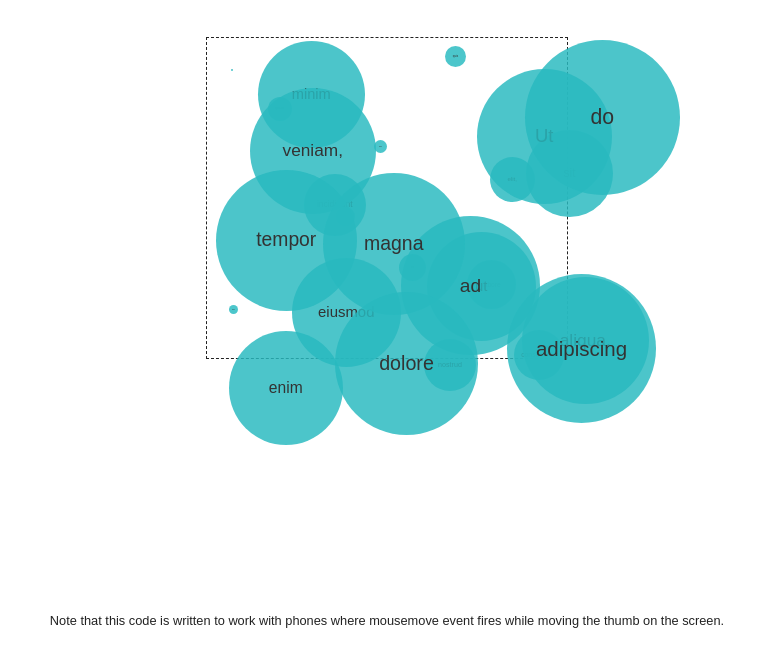
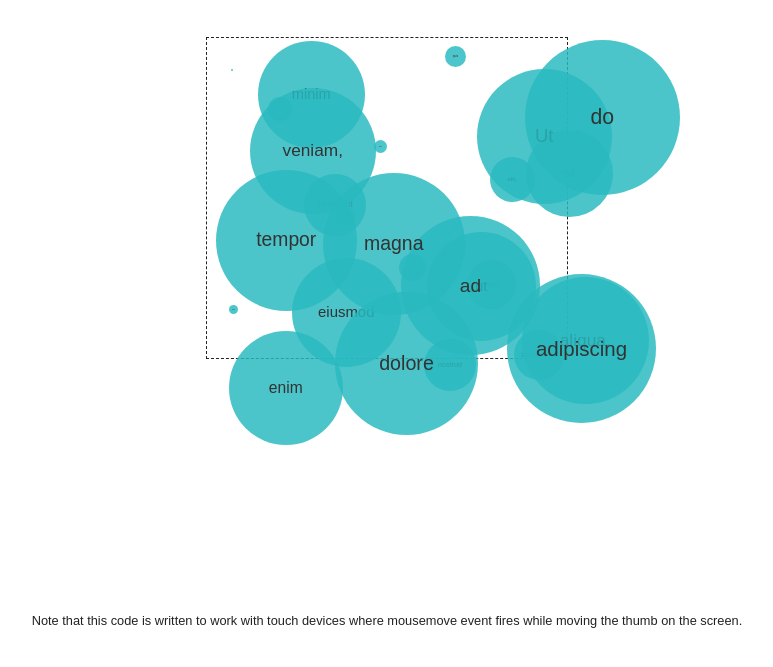
Before and after one commit to pegasuspect/3D-Bubble-Cloud, a plain HTML site: page index.html in a window 1280 px wide. Shown: the part 69-736 px from the top of the page, without its empty margins (253-1026 px from the left). Drawn offline with nearby package versions, Linux system fonts and the light colour scheme.

Commit message:
Modified the small note at the bottom

```diff
--- a/index.html
+++ b/index.html
@@ -47,7 +47,7 @@
             <li>nostrud</li>
         </ul>
         <div style="text-align: center;margin: 250px auto 40px;">
-            <small>Note that this code is written to work with phones where
+            <small>Note that this code is written to work with touch devices where
                 mousemove event fires while moving the thumb on the screen.</small>
         </div>
         <script src="https://ajax.googleapis.com/ajax/libs/jquery/1.11.3/jquery.min.js"></script>
```
